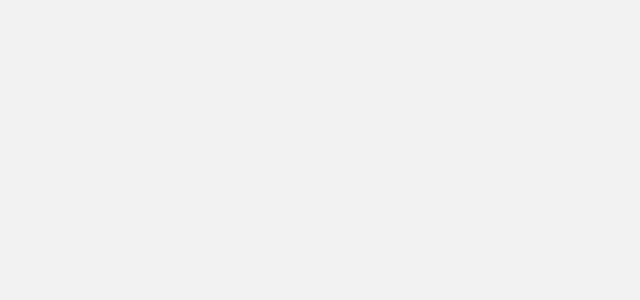
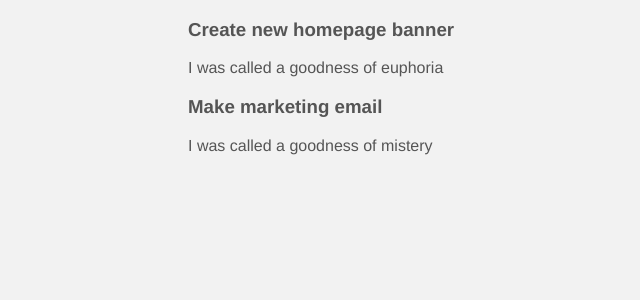
Before and after one commit to Sab-ra/project-planner, a Vue app: page / in a window 1280 px wide. Shown: the top 300 px of the page, without its empty margins (152-792 px from the left). Built offline with nearby package versions, Linux system fonts and the light colour scheme; data requests are answered from the project's data file.

Commit message:
Draft SingleProject div schema

```diff
--- a/src/components/SingleProject.vue
+++ b/src/components/SingleProject.vue
@@ -1,11 +1,20 @@
 <template>
   <div class="project">
-
+    <div class="actions">
+      <h3>{{ project.title }}</h3>
+    </div>
+    <div>
+      <p>{{ project.details }}</p>
+    </div>
   </div>
 </template>
 
 <script>
-  export default {}
+  export default {
+    props: [
+      'project'
+    ]
+  }
 </script>
 
 <style>
```
